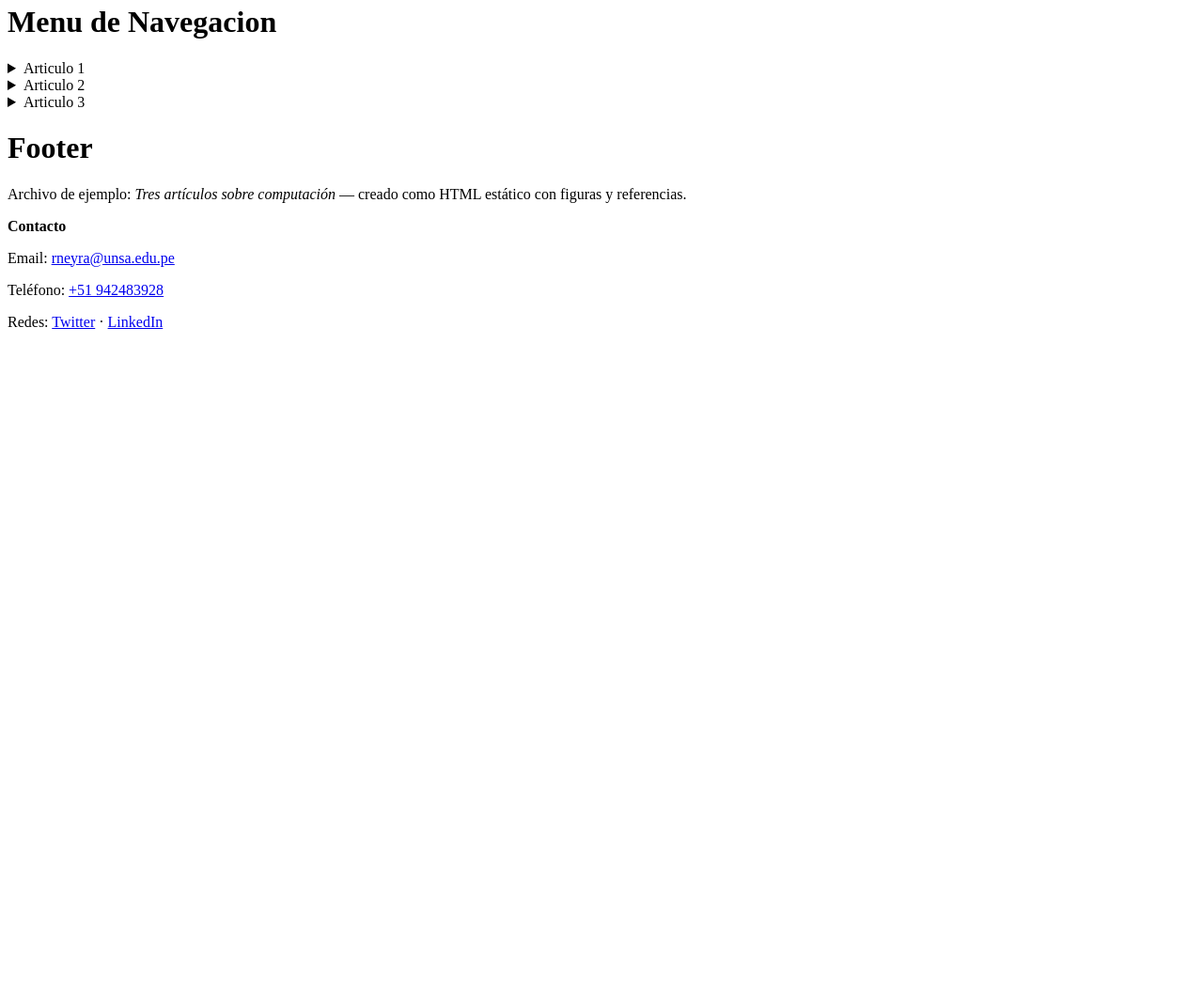
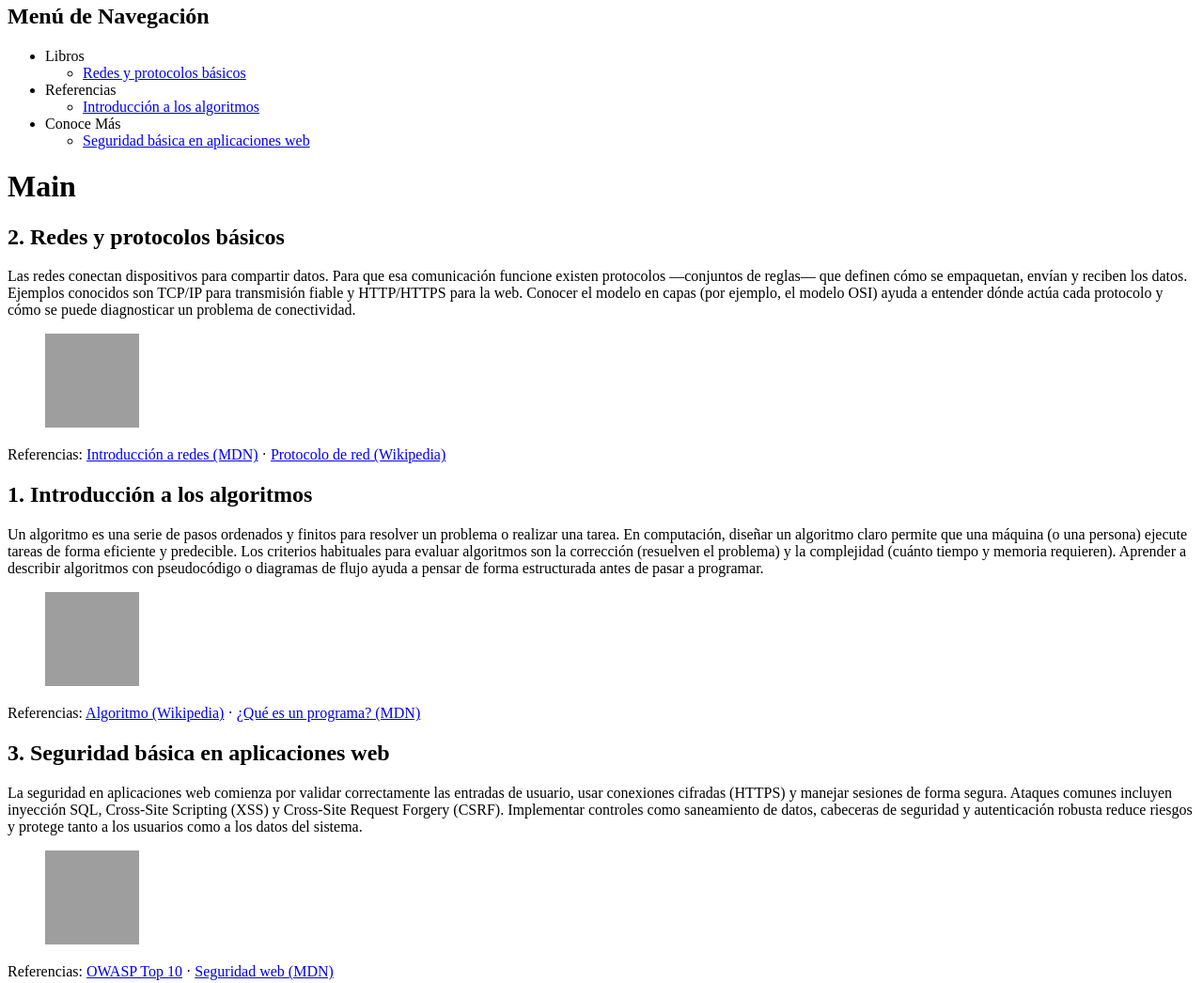
Before and after one commit to R4drix/Laboratorio5, a plain HTML site: page Ejercicio5/index.html in a window 1280 px wide. Shown: the part 200-1246 px from the top of the page at 94% size. Before the commit the page ends 800 px from the top, so only its background shows below. Drawn offline with Linux system fonts and the light colour scheme; grey boxes are pictures that could not be loaded.

Commit message:
Second commit index.html

```diff
--- a/Ejercicio5/index.html
+++ b/Ejercicio5/index.html
@@ -10,32 +10,66 @@
         <header>
             <img src="https://www.unsa.edu.pe/oucalidad/wp-content/themes/observatorio/img/unsa-logo.png" alt="Logo UNSA" width="90" height="100">
         </header>
-    <h1>Menu de Navegacion</h1>
-
         <nav>
-            <details>
-                <summary>Articulo 1</summary>
+            <h2>Menú de Navegación</h2>
             <ul>
-                    <li><a href="Articulo1.html">Redes y protocolos básicos</a></li>
+                <li>
+                    Libros
+                    <ul>
+                        <li><a href="#">Redes y protocolos básicos</a></li>
                     </ul>
-            </details>
-
-
-            <details>
-                <summary>Articulo 2</summary>
+                </li>
+                <li>
+                    Referencias
                     <ul>
-                    <li><a href="Articulo2.html">Introducción a los algoritmos</a></li>
+                        <li><a href="#">Introducción a los algoritmos</a></li>
                     </ul>
-            </details>
-
-
-            <details>
-                <summary>Articulo 3</summary>
+                </li>
+                <li>
+                    Conoce Más
                     <ul>
-                    <li><a href="Articulo3.html">Seguridad básica en aplicaciones web</a></li>
+                        <li><a href="#">Seguridad básica en aplicaciones web</a></li>
                     </ul>
-            </details>
+                </li>
+            </ul>
         </nav>
+    <h1>Main</h1>
+        <article>
+            <h2>2. Redes y protocolos básicos</h2>
+            <p>
+            Las redes conectan dispositivos para compartir datos. Para que esa comunicación funcione existen protocolos —conjuntos de reglas— que definen cómo se empaquetan, envían y reciben los datos. Ejemplos conocidos son TCP/IP para transmisión fiable y HTTP/HTTPS para la web. Conocer el modelo en capas (por ejemplo, el modelo OSI) ayuda a entender dónde actúa cada protocolo y cómo se puede diagnosticar un problema de conectividad.
+            </p>
+            <figure>
+                <img src="https://images.unsplash.com/photo-1498050108023-c5249f4df085?q=80&w=1200&auto=format&fit=crop&ixlib=rb-4.0.3&s=4a7a56a1af2e4b1a6b8c1c9f5d2b3c8f" alt="Iconos de red y cables de conexión" width="100" height="100" >
+            </figure>
+            <div>
+                Referencias: <a href="https://developer.mozilla.org/es/docs/Learn/Server-side/Networking/Introduction" target="_blank" >Introducción a redes (MDN)</a> · <a href="https://es.wikipedia.org/wiki/Protocolo_de_red" target="_blank" rel="noopener">Protocolo de red (Wikipedia)</a>
+            </div>
+        </article>
+        <article>
+            <h2>1. Introducción a los algoritmos</h2>
+            <p>
+            Un algoritmo es una serie de pasos ordenados y finitos para resolver un problema o realizar una tarea. En computación, diseñar un algoritmo claro permite que una máquina (o una persona) ejecute tareas de forma eficiente y predecible. Los criterios habituales para evaluar algoritmos son la corrección (resuelven el problema) y la complejidad (cuánto tiempo y memoria requieren). Aprender a describir algoritmos con pseudocódigo o diagramas de flujo ayuda a pensar de forma estructurada antes de pasar a programar.
+            </p>
+            <figure>
+                <img src="https://images.unsplash.com/photo-1518779578993-ec3579fee39f?q=80&w=1200&auto=format&fit=crop&ixlib=rb-4.0.3&s=6f0b1b0d1667b8f8f3b2a5c6c2c3e7a2" alt="Diagrama de algoritmo y código en una pantalla" width="100" height="100">
+            </figure>
+            <div>
+            Referencias: <a href="https://es.wikipedia.org/wiki/Algoritmo" target="_blank" >Algoritmo (Wikipedia)</a> · <a href="https://developer.mozilla.org/es/docs/Learn/JavaScript/First_steps/What_is_a_program" target="_blank" >¿Qué es un programa? (MDN)</a>
+            </div>
+        </article>
+        <article>
+            <h2>3. Seguridad básica en aplicaciones web</h2>
+            <p>
+            La seguridad en aplicaciones web comienza por validar correctamente las entradas de usuario, usar conexiones cifradas (HTTPS) y manejar sesiones de forma segura. Ataques comunes incluyen inyección SQL, Cross-Site Scripting (XSS) y Cross-Site Request Forgery (CSRF). Implementar controles como saneamiento de datos, cabeceras de seguridad y autenticación robusta reduce riesgos y protege tanto a los usuarios como a los datos del sistema.
+            </p>
+            <figure>
+            <img src="https://images.unsplash.com/photo-1545239351-1141bd82e8a6?q=80&w=1200&auto=format&fit=crop&ixlib=rb-4.0.3&s=2a6b0b0d2a6f4a9f3c1e2b3c4d5e6f7a" alt="Candado digital representando seguridad web" width="100" height="100">
+            </figure>
+            <div >
+            Referencias: <a href="https://owasp.org/www-project-top-ten/" target="_blank" >OWASP Top 10</a> · <a href="https://developer.mozilla.org/es/docs/Web/Security" target="_blank" >Seguridad web (MDN)</a>
+            </div>
+        </article>
     <h1>Footer</h1>
         <footer>
         Archivo de ejemplo: <em>Tres artículos sobre computación</em> — creado como HTML estático con figuras y referencias.
```
Lines whose indentation alone changed are shown as unchanged.
